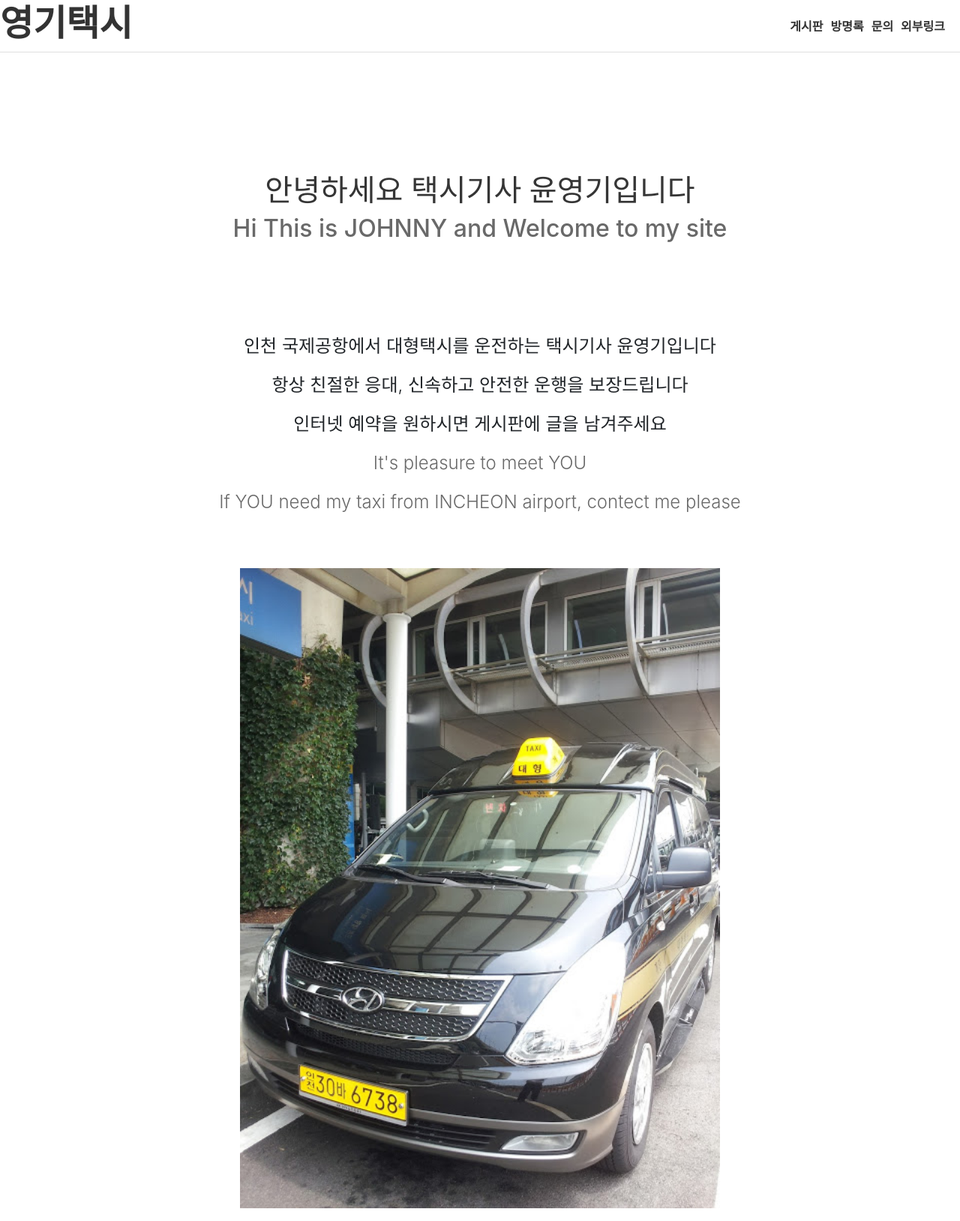
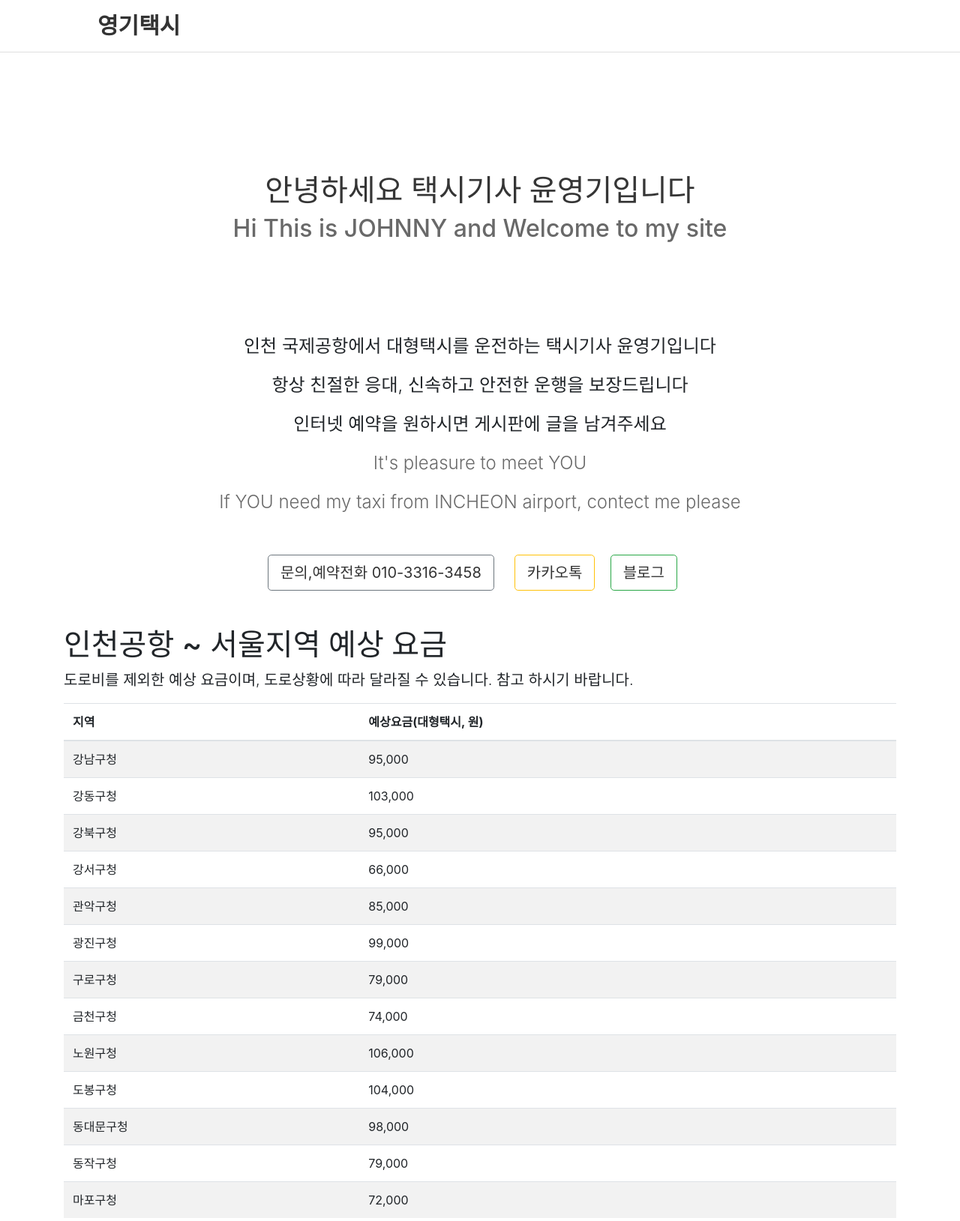
Before and after one commit to dbsdlrwn/johnnytaxi, a plain HTML site: page index.html in a window 1280 px wide. Shown: the top 1629 px of the page at 75% size. Drawn offline with nearby package versions, Linux system fonts and the light colour scheme.

Commit message:
다른 게시판 링크 삭제

```diff
--- a/index.html
+++ b/index.html
@@ -8,7 +8,8 @@
         a { text-decoration:none !important; color:#00000000;}
 
         #sitetitle {
-            font-size: larger;
+            font-size: 30px;
+            padding-left: 130px;
             font-weight: bold;
             color: rgb(51, 51, 51);
         }
@@ -18,37 +19,6 @@
             display: flex;
             align-items: center;
 
-        }
-
-        .contain {
-            display: flex;
-            margin-left: auto;
-            margin-right: 20px;
-        }
-
-        .navi-item1 {
-            margin-left: 10px;
-            font-weight: bold;
-            color: rgb(53, 53, 53);
-
-        }
-        .navi-item2 {
-
-            margin-left: 10px;
-            font-weight: bold;
-            color: rgb(53, 53, 53);
-        }
-        .navi-item3 {
-
-            margin-left: 10px;
-            font-weight: bold;
-            color: rgb(53, 53, 53);
-        }
-        .navi-item4 {
-
-            margin-left: 10px;
-            font-weight: bold;
-            color: rgb(53, 53, 53);
         }
 
         .title {
@@ -75,12 +45,13 @@
         }
 
         #mun{
-            background-color: darkgray;
-            border-top: 1px solid rgb(71, 71, 71);
+            background-color: rgb(199, 199, 199);
+            border-top: 1px solid rgb(199, 199, 199);
             padding-bottom: 15px;
             padding-left: 10px;
+            padding-top: 8px;
             font-weight: bold;
-            color: rgb(53, 53, 53);
+            color: rgb(51, 51, 51);
         }
 
         .footer{
@@ -99,11 +70,15 @@
         }
         .img{display: block; margin: 0px auto; }
 
+        .container{
+            padding-top: 2em;
+        }
+
 
     </style>
     <meta charset="utf-8">
-    <title>Korea Airfort Taxi "영기택시"
-
+    <title>
+        Korea Airfort Taxi "영기택시"
     </title>
     <link rel="stylesheet" href="css/bootstrap.css">
 </head>
@@ -113,12 +88,6 @@
             <a href="index.html" id="sitetitle">
                                                     영기택시        </a>
         </h1>
-        <div class="contain">
-            <div class="navi-item1"><a href="gal.html">게시판</a></div>
-            <div class="navi-item2"><a href="bang.html">방명록</a></div>
-            <div class="navi-item3"><a href="mun.html">문의</a></div>
-            <div class="navi-item4"><a href="link.html">외부링크</a></div>
-        </div>
     </div>
       <div class="title">
          <h1>안녕하세요 택시기사 윤영기입니다</h1>
@@ -131,8 +100,87 @@
           <p></p>
           <p class="en">It's pleasure to meet YOU</p>
           <p class="en">If YOU need my taxi from INCHEON airport, contect me please</p>
+          <p></p>
+          <br>
+          <p><a class="btn btn-outline-secondary btn-lg" disabled href="tel:010-3316-3458" role="button">
+              문의,예약전화 010-3316-3458</a> &nbsp;&nbsp;
+             <a class="btn btn-outline-warning btn-lg" href="https://pf.kakao.com/_QPdvT" target="blank" role="button">
+                카카오톡</a>&nbsp;&nbsp;
+             <a class="btn btn-outline-success btn-lg" href="https://blog.naver.com/dudrldbs" target="blank" role="button">
+                 블로그 </a>&nbsp;&nbsp;&nbsp;
+        </p>
       </div>
-
+      <p></p>
+      <p></p>
+      <div class="container">
+      <div class="starter-template">
+        <h1>인천공항 ~ 서울지역 예상 요금</h1>
+        <p class="lead"><b>도로비를 제외한 예상 요금</b>이며, 도로상황에 따라 달라질 수 있습니다. 참고 하시기 바랍니다.<br>
+        </p><table class="table table-striped">
+            <thead>
+                <tr>
+                    <th>지역</th>
+                    <th>예상요금(대형택시, 원)</th>
+                </tr>
+            </thead>
+            <tbody>
+                <tr>
+                    <td>강남구청</td>
+                    <td>95,000</td>
+                </tr>
+                <tr>
+                    <td>강동구청</td>
+                    <td>103,000</td>
+                </tr>
+                <tr>
+                    <td>강북구청</td>
+                    <td>95,000</td>
+                </tr>
+                <tr>
+                    <td>강서구청</td>
+                    <td>66,000</td>
+                </tr>
+                <tr>
+                    <td>관악구청</td>
+                    <td>85,000</td>
+                </tr>
+                <tr>
+                    <td>광진구청</td>
+                    <td>99,000</td>
+                </tr>
+                <tr>
+                    <td>구로구청</td>
+                    <td>79,000</td>
+                </tr>
+                <tr>
+                    <td>금천구청</td>
+                    <td>74,000</td>
+                </tr>
+                <tr>
+                    <td>노원구청</td>
+                    <td>106,000</td>
+                </tr>
+                <tr>
+                    <td>도봉구청</td>
+                    <td>104,000</td>
+                </tr>
+                <tr>
+                    <td>동대문구청</td>
+                    <td>98,000</td>
+                </tr>
+                <tr>
+                    <td>동작구청</td>
+                    <td>79,000</td>
+                </tr>
+                <tr>
+                    <td>마포구청</td>
+                    <td>72,000</td>
+                </tr>
+            </tbody>
+        </table>
+        <p></p>
+    </div>
+    </div>
 
       <div class="contents">
            <img class="img" src="20120807_120926.jpg" width="50%"><br>
```
